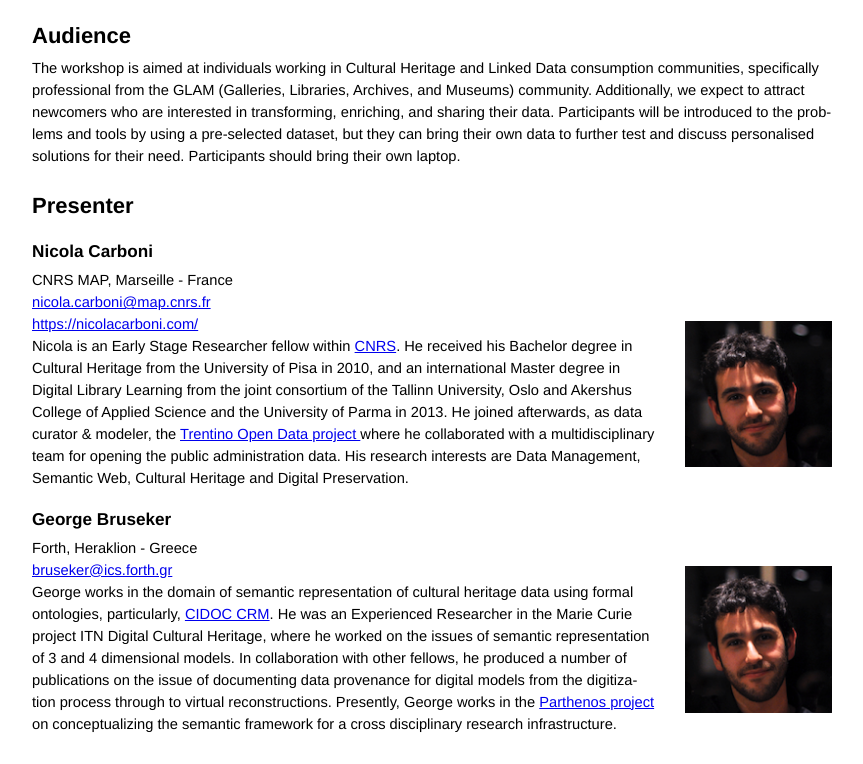
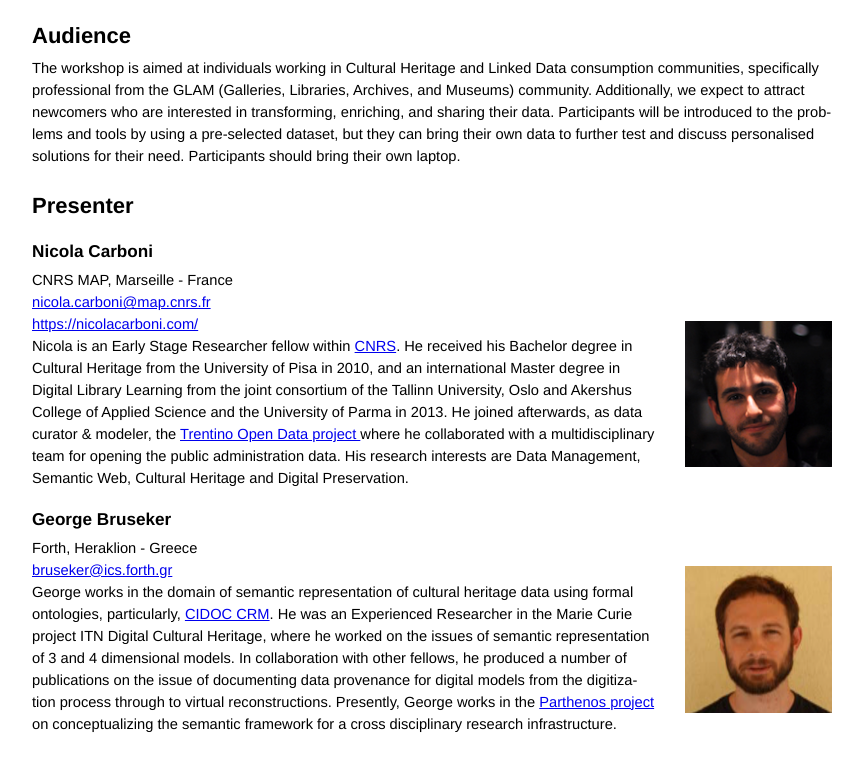
Before and after one commit to ncarboni/ITNDCH_workshop, a plain HTML site: page index.html in a window 1280 px wide. Shown: the part 1523-2287 px from the top of the page, without its empty margins (208-1071 px from the left). Drawn offline with Linux system fonts and the light colour scheme.

Commit message:
george photo

```diff
--- a/index.html
+++ b/index.html
@@ -119,7 +119,7 @@
         <p class="affiliation">Forth, Heraklion - Greece</p>
         <p class="email"><a href="mailto:bruseker@ics.forth.gr">bruseker@ics.forth.gr</a></p>
 
-        <img src="img/nicola.png"/>
+        <img src="img/george.png"/>
         <p class="bio">
           George works in the domain of semantic representation of cultural heritage data using formal ontologies, particularly, <a href="http://cidoc-crm.org">CIDOC CRM</a>. He was an Experienced Researcher in the Marie Curie project ITN Digital Cultural Heritage, where he worked on the issues of semantic representation of 3 and 4 dimensional models. In collaboration with other fellows, he produced a number of publications on the issue of documenting data provenance for digital models from the digitization process through to virtual reconstructions. Presently, George works in the <a href="http://www.parthenos-project.eu">Parthenos project</a> on conceptualizing the semantic framework for a cross disciplinary research infrastructure.
         </p>
```
Also changed, not shown: img/george.png (added).
